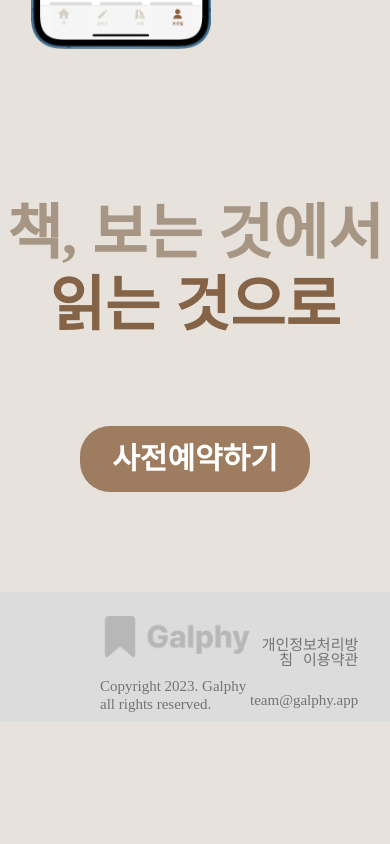
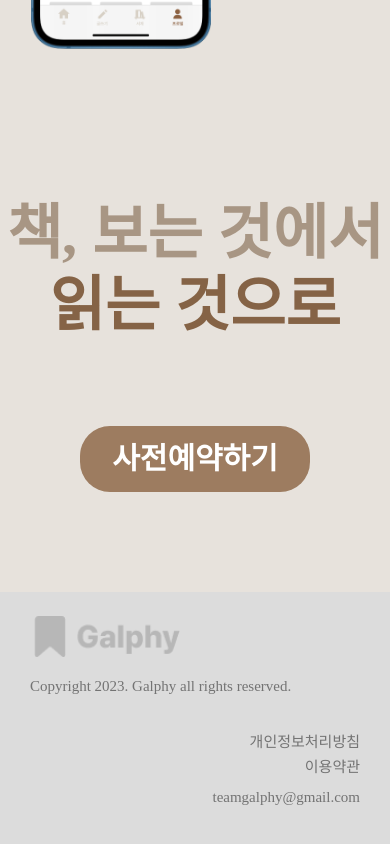
Before and after one commit to Team-Galphy/Lending-Page, a React (Create React App) app: page / in a window 390 px wide. Shown: the part 4375-5219 px from the top of the page. Before the commit the page ends 5097 px from the top, so only its background shows below. Built offline with nearby package versions, Linux system fonts and the light colour scheme; a web font is replaced by a local one.

Commit message:
footer 반응형 적용

```diff
--- a/src/Components/Footer.js
+++ b/src/Components/Footer.js
@@ -9,13 +9,12 @@ export default function Footer(){
                     <img src={footer_logo} alt="푸터 로고"/>
                     <small>Copyright 2023. Galphy all rights reserved.</small>
                 </S1>
-                <div></div>
                 <S2>
                     <div>
                         <a>개인정보처리방침</a>
-                        <a>이용약관</a>
+                        <a id="rule">이용약관</a>
                     </div>
-                    <div className="e-mail">team@galphy.app</div>
+                    <div className="e-mail">teamgalphy@gmail.com</div>
                 </S2>
             </div>
         </Container>
@@ -33,6 +32,14 @@ const Container = styled.footer`
     background-color: #DCDCDC;
     bottom: 0;
 
+    @media (max-width: 405px){
+        > div {
+            display: flex;
+            flex-direction: column !important;
+        }
+        height : 260px;
+    }
+
     > div{
         width: 100%;
         height: 100%;
@@ -42,6 +49,16 @@ const Container = styled.footer`
         @media (max-width: 940px){
             padding: 0px 100px 0px 100px;
         }
+        @media (max-width: 740px){
+            margin: 0px 30px 0px 30px;
+            padding: 0px 0px 0px 0px;
+        }
+
+        @media (max-width: 590px){
+            margin: 0px 30px 0px 30px;
+            padding: 0px 0px 0px 0px;
+        }
+
         > div{
             width: 100%;
         }
@@ -72,10 +89,9 @@ const S1 = styled.div`
 `;
 
 const S2 = styled.div`
-        margin-top: 46px;
+        margin-top: 40px;
         display: flex;
         flex-direction: column;
-
 
         div{
             font-family: 'Pretendard';
@@ -88,10 +104,26 @@ const S2 = styled.div`
             > a{
                 margin-left: 10px;
             }
+
+            @media (max-width: 590px){
+                display: flex;
+                flex-direction: column;
+                > a{
+                    margin-left: 0px;
+                }
+
+                #rule {
+                    margin-top: 10px;
+                }
+            }
         }
 
 
         .e-mail{
            margin-top: 25px;
+
+           @media (max-width: 590px){
+                margin-top: 15px;
+            }
         }
 `;
```
